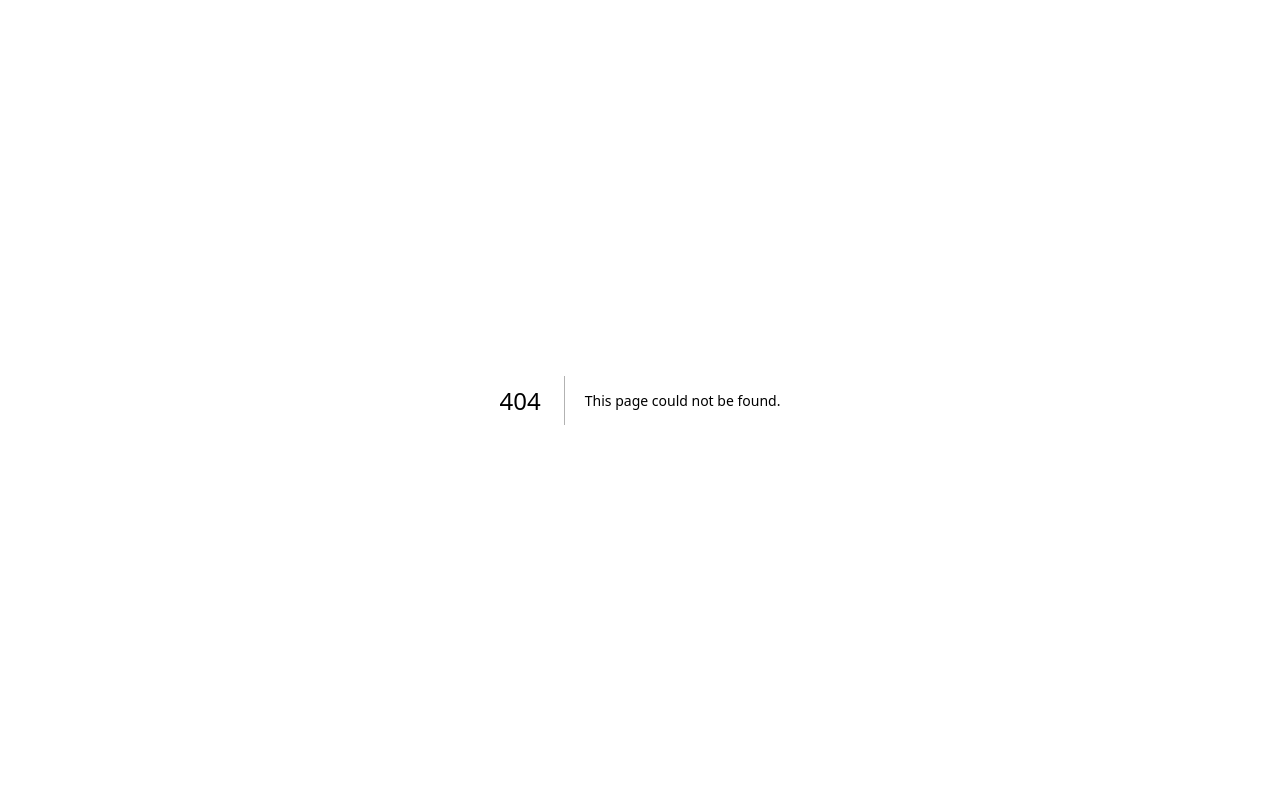
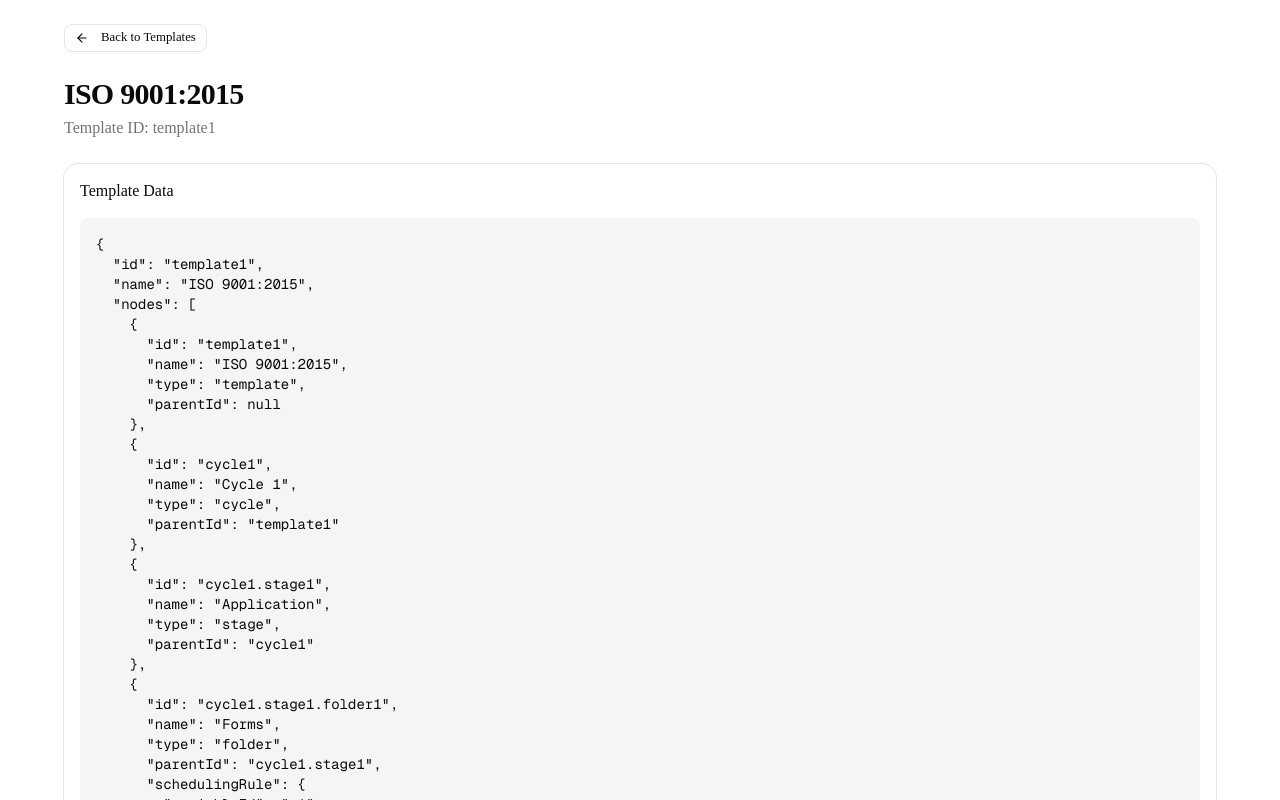
Before and after one commit to janitha-visna/ceycert-frontend, a Next.js app: page /foldercreation/template1 in a window 1280 px wide. Before the commit this address had no page. Shown: the top 800 px of the page. Built offline with nearby package versions, Linux system fonts and the light colour scheme.

Commit message:
created template card

```diff
--- /dev/null
+++ b/app/foldercreation/[templateId]/page.tsx
@@ -0,0 +1,56 @@
+import Link from "next/link";
+import { notFound } from "next/navigation";
+import { ArrowLeft } from "lucide-react";
+
+import { initialTemplates } from "@/features/folder-template-designer/mock-data/templates";
+import { Button } from "@/components/ui/button";
+import { Card, CardContent, CardHeader, CardTitle } from "@/components/ui/card";
+
+type TemplateDetailPageProps = {
+  params: Promise<{
+    templateId: string;
+  }>;
+};
+
+export default async function TemplateDetailPage({
+  params,
+}: TemplateDetailPageProps) {
+  const { templateId } = await params;
+
+  const template = initialTemplates.find((item) => item.id === templateId);
+
+  if (!template) {
+    notFound();
+  }
+
+  return (
+    <div className="min-h-screen bg-background p-6 text-foreground">
+      <div className="mx-auto max-w-6xl space-y-6">
+        <div className="flex items-center gap-3">
+          <Button asChild variant="outline" size="sm">
+            <Link href="/foldercreation">
+              <ArrowLeft className="mr-2 h-4 w-4" />
+              Back to Templates
+            </Link>
+          </Button>
+        </div>
+
+        <div className="space-y-1">
+          <h1 className="text-3xl font-bold tracking-tight">{template.name}</h1>
+          <p className="text-muted-foreground">Template ID: {template.id}</p>
+        </div>
+
+        <Card>
+          <CardHeader>
+            <CardTitle>Template Data</CardTitle>
+          </CardHeader>
+          <CardContent>
+            <pre className="overflow-x-auto rounded-md bg-muted p-4 text-sm">
+              {JSON.stringify(template, null, 2)}
+            </pre>
+          </CardContent>
+        </Card>
+      </div>
+    </div>
+  );
+}
--- a/app/foldercreation/page.tsx
+++ b/app/foldercreation/page.tsx
@@ -1,32 +1,19 @@
 "use client";
 
-import * as React from "react";
 import {
   Plus,
-  LayoutGrid,
-  MoreVertical,
-  Pencil,
-  CalendarClock,
-  Trash2,
   Moon,
 } from "lucide-react";
 
-import { initialTemplates } from "@/features/folder-template-designer/mock-data/templates"; // adjust this path if needed
+import { initialTemplates } from "@/features/folder-template-designer/mock-data/templates";
 
 import { Button, buttonVariants } from "@/components/ui/button";
-import { Card, CardContent, CardHeader, CardTitle } from "@/components/ui/card";
-import {
-  DropdownMenu,
-  DropdownMenuContent,
-  DropdownMenuItem,
-  DropdownMenuTrigger,
-  DropdownMenuSeparator,
-} from "@/components/ui/dropdown-menu";
-import { cn } from "@/lib/utils";
+
+import { TemplateCard } from "@/features/folder-template-designer/components/TemplateCard";
 
 export default function DummyTemplateUI() {
   return (
-    <div className="min-h-screen bg-background text-foreground p-6">
+    <div className="min-h-screen bg-background p-6 text-foreground">
       <div className="max-w-7xl mx-auto space-y-10">
         <section className="space-y-8">
           <div className="flex items-center justify-between">
@@ -55,52 +42,7 @@
 
           <div className="grid grid-cols-1 gap-6 md:grid-cols-2 lg:grid-cols-3">
             {initialTemplates.map((template) => (
-              <Card
-                key={template.id}
-                className="group relative cursor-pointer overflow-hidden transition-all hover:border-primary/50 hover:shadow-md"
-              >
-                <CardHeader className="pb-4">
-                  <div className="flex items-start justify-between">
-                    <div className="rounded-lg bg-primary/10 p-2 text-primary">
-                      <LayoutGrid className="h-5 w-5" />
-                    </div>
-
-                    <DropdownMenu>
-                      <DropdownMenuTrigger
-                        className={cn(
-                          buttonVariants({ variant: "ghost", size: "icon" }),
-                          "h-8 w-8 opacity-100"
-                        )}
-                      >
-                        <MoreVertical className="h-4 w-4" />
-                      </DropdownMenuTrigger>
-
-                      <DropdownMenuContent align="end">
-                        <DropdownMenuItem className="gap-2">
-                          <Pencil className="h-4 w-4" />
-                          Rename
-                        </DropdownMenuItem>
-
-                        <DropdownMenuItem className="gap-2">
-                          <CalendarClock className="h-4 w-4" />
-                          Date Scheduler
-                        </DropdownMenuItem>
-
-                        <DropdownMenuSeparator />
-
-                        <DropdownMenuItem className="gap-2 text-destructive focus:text-destructive">
-                          <Trash2 className="h-4 w-4" />
-                          Delete
-                        </DropdownMenuItem>
-                      </DropdownMenuContent>
-                    </DropdownMenu>
-                  </div>
-
-                  <CardTitle className="mt-4">{template.name}</CardTitle>
-                </CardHeader>
-
-                <CardContent />
-              </Card>
+              <TemplateCard key={template.id} template={template}/>
             ))}
           </div>
         </section>
--- /dev/null
+++ b/features/folder-template-designer/components/TemplateCard.tsx
@@ -0,0 +1,78 @@
+"use client";
+
+import Link from "next/link";
+import {
+  LayoutGrid,
+  MoreVertical,
+  Pencil,
+  CalendarClock,
+  Trash2,
+} from "lucide-react";
+
+import { buttonVariants } from "@/components/ui/button";
+import { Card, CardContent, CardHeader, CardTitle } from "@/components/ui/card";
+import {
+  DropdownMenu,
+  DropdownMenuContent,
+  DropdownMenuItem,
+  DropdownMenuTrigger,
+  DropdownMenuSeparator,
+} from "@/components/ui/dropdown-menu";
+import { cn } from "@/lib/utils";
+
+import { TemplateDocument } from "../types/folder-tree";
+
+type TemplateCardProps = {
+  template: TemplateDocument,
+};
+
+export function TemplateCard({ template }: TemplateCardProps) {
+  return (
+    <Link href={`/foldercreation/${template.id}`} className="block">
+      <Card className="group relative cursor-pointer overflow-hidden transition-all hover:border-primary/50 hover:shadow-md">
+        <CardHeader className="pb-4">
+          <div className="flex items-start justify-between">
+            <div className="rounded-lg bg-primary/10 p-2 text-primary">
+              <LayoutGrid className="h-5 w-5" />
+            </div>
+
+            <DropdownMenu>
+              <DropdownMenuTrigger
+                onClick={(e) => e.preventDefault()}
+                className={cn(
+                  buttonVariants({ variant: "ghost", size: "icon" }),
+                  "h-8 w-8 opacity-100"
+                )}
+              >
+                <MoreVertical className="h-4 w-4" />
+              </DropdownMenuTrigger>
+
+              <DropdownMenuContent align="end">
+                <DropdownMenuItem className="gap-2">
+                  <Pencil className="h-4 w-4" />
+                  Rename
+                </DropdownMenuItem>
+
+                <DropdownMenuItem className="gap-2">
+                  <CalendarClock className="h-4 w-4" />
+                  Date Scheduler
+                </DropdownMenuItem>
+
+                <DropdownMenuSeparator />
+
+                <DropdownMenuItem className="gap-2 text-destructive focus:text-destructive">
+                  <Trash2 className="h-4 w-4" />
+                  Delete
+                </DropdownMenuItem>
+              </DropdownMenuContent>
+            </DropdownMenu>
+          </div>
+
+          <CardTitle className="mt-4">{template.name}</CardTitle>
+        </CardHeader>
+
+        <CardContent />
+      </Card>
+    </Link>
+  );
+}
```
